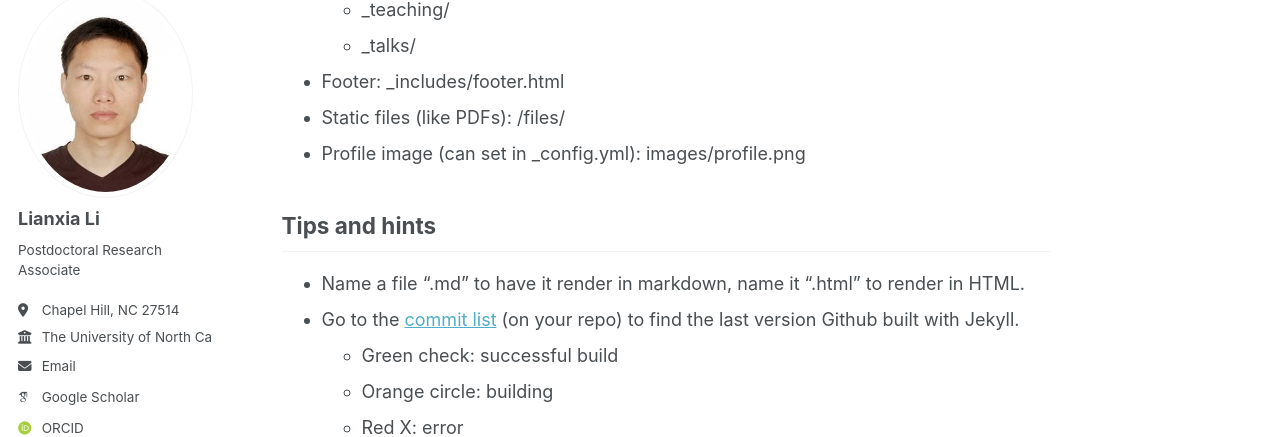
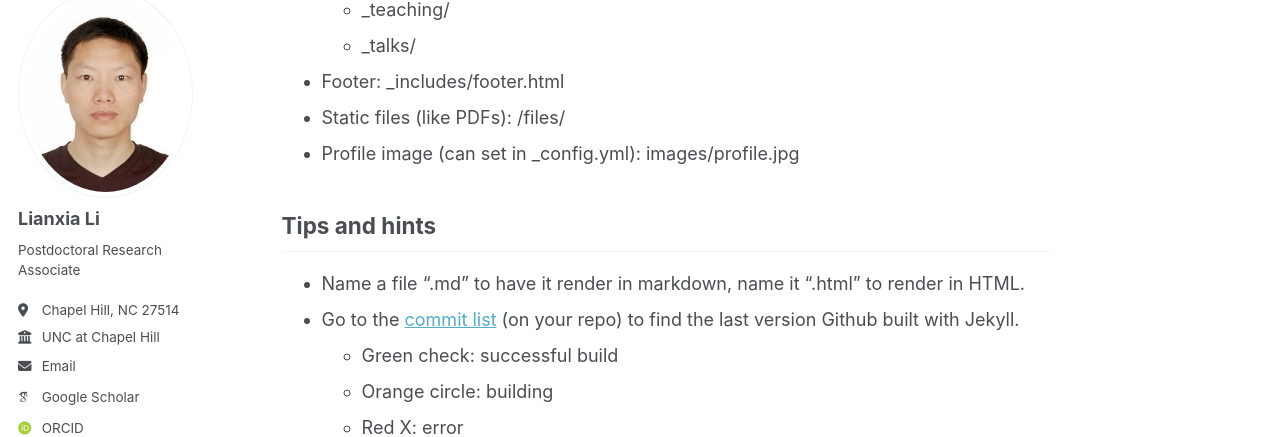
Before and after one commit to Lianxiali/lianxiali-github.io, a Jekyll site: the page built from _pages/markdown.md, in a window 1280 px wide and 900 px high, scrolled down 389 px. Shown: the part 117-554 px from the top of the window. Built offline with Jekyll 4.4.1, drawn with Linux system fonts in a browser that asks for light colours; emoji names are drawn with the system emoji font; some web fonts are replaced.

Commit message:
update profile.jpg

```diff
--- a/_config.yml
+++ b/_config.yml
@@ -26,7 +26,7 @@
   pronouns         : # example: "she/her"
   bio              : "Postdoctoral Research Associate"
   location         : "Chapel Hill, NC 27514"
-  employer         : "The University of North Caralina at Chapel Hill"
+  employer         : "UNC at Chapel Hill"
   uri              : # URL
   email            : "llianxia@unc.edu"
 
--- a/_pages/markdown.md
+++ b/_pages/markdown.md
@@ -20,7 +20,7 @@
   * _talks/
 * Footer: _includes/footer.html
 * Static files (like PDFs): /files/
-* Profile image (can set in _config.yml): images/profile.png
+* Profile image (can set in _config.yml): images/profile.jpg
 
 ## Tips and hints
 
```
